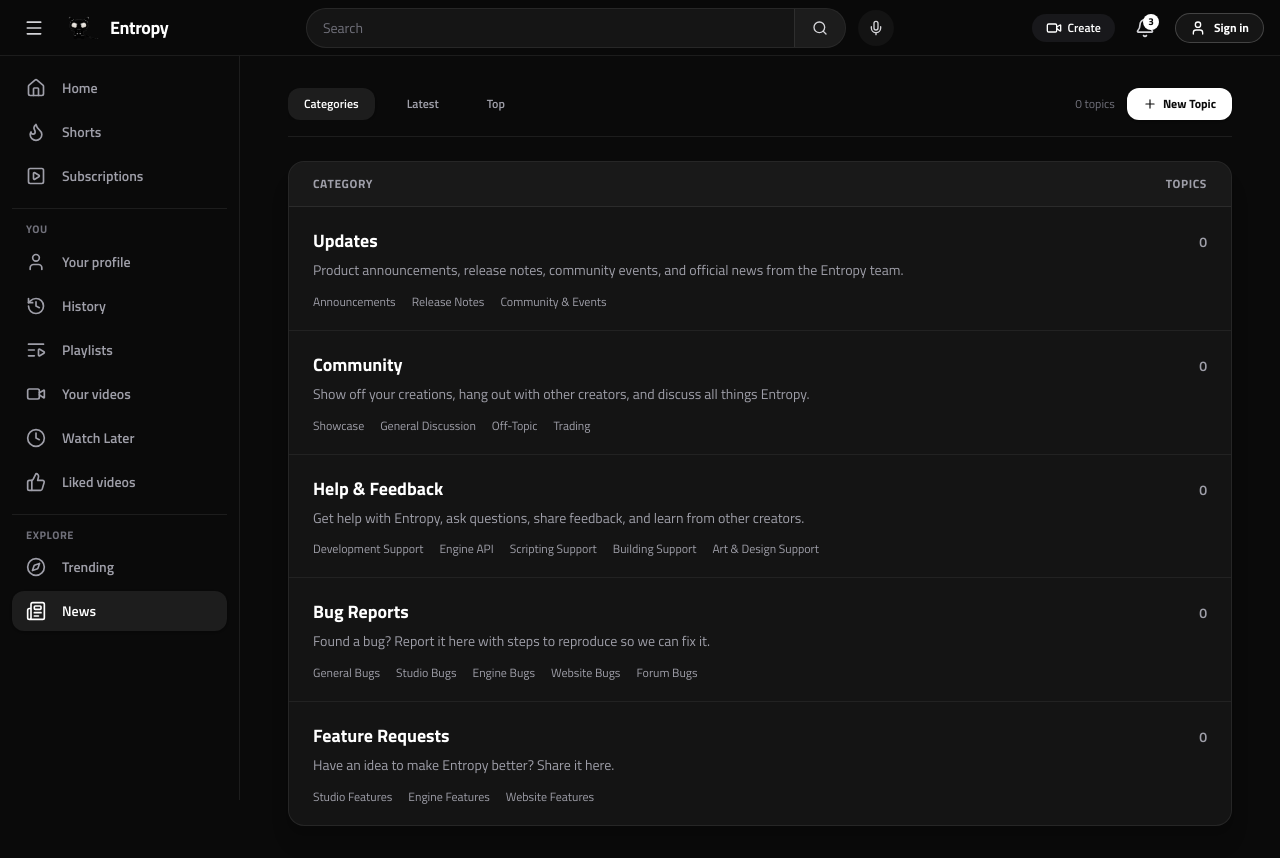
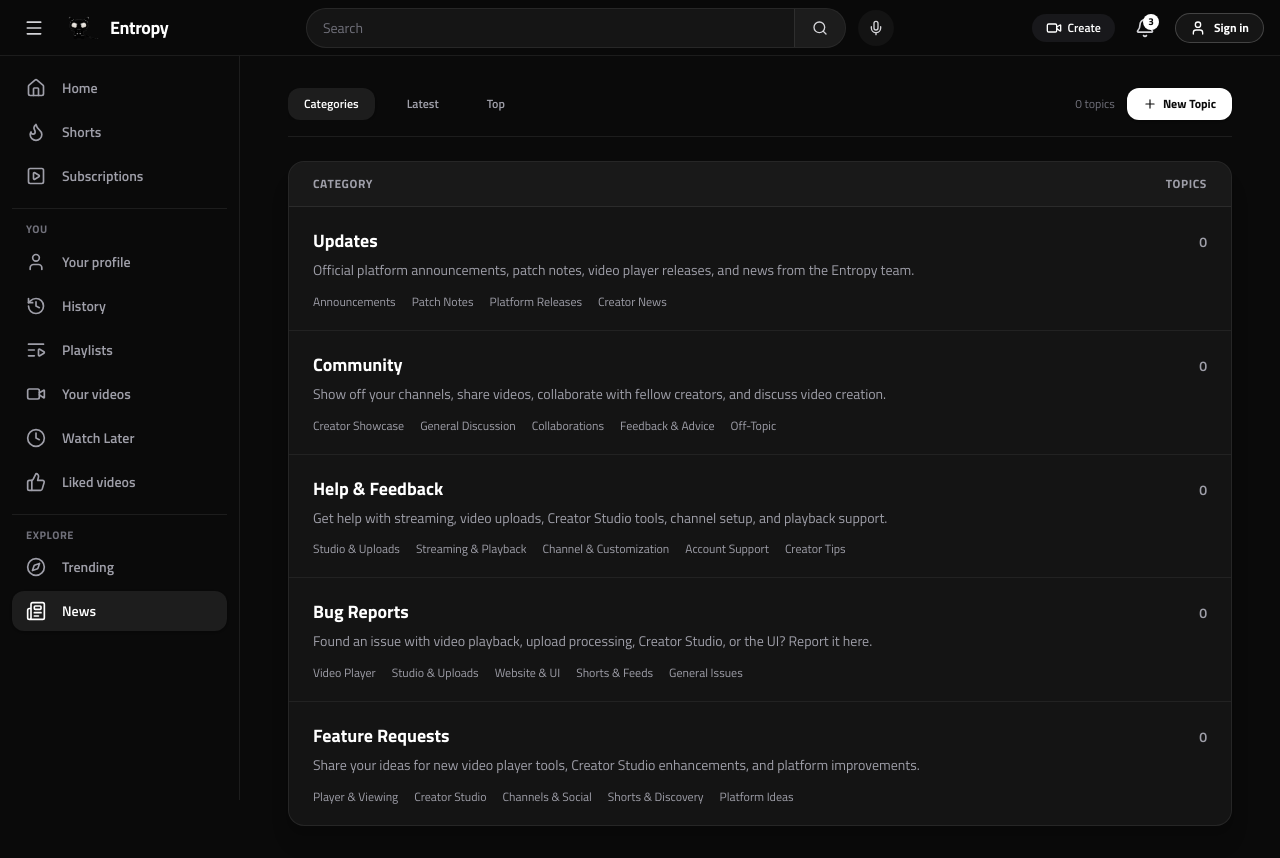
Before and after one commit to Pwooooo/..., a Next.js app: page /news in a window 1280 px wide. Built offline with nearby package versions, Linux system fonts and the light colour scheme.

Commit message:
feat(news): customize categories, tags, and descriptions specifically for Entropy video platform

```diff
--- a/src/app/news/page.tsx
+++ b/src/app/news/page.tsx
@@ -39,36 +39,36 @@ export const FORUM_CATEGORIES: DiscourseCategory[] = [
     id: "updates",
     name: "Updates",
     color: "#F1592A",
-    description: "Product announcements, release notes, community events, and official news from the Entropy team.",
-    subcategories: ["Announcements", "Release Notes", "Community & Events"],
+    description: "Official platform announcements, patch notes, video player releases, and news from the Entropy team.",
+    subcategories: ["Announcements", "Patch Notes", "Platform Releases", "Creator News"],
   },
   {
     id: "community",
     name: "Community",
     color: "#12A89D",
-    description: "Show off your creations, hang out with other creators, and discuss all things Entropy.",
-    subcategories: ["Showcase", "General Discussion", "Off-Topic", "Trading"],
+    description: "Show off your channels, share videos, collaborate with fellow creators, and discuss video creation.",
+    subcategories: ["Creator Showcase", "General Discussion", "Collaborations", "Feedback & Advice", "Off-Topic"],
   },
   {
     id: "help-feedback",
     name: "Help & Feedback",
     color: "#0E76BD",
-    description: "Get help with Entropy, ask questions, share feedback, and learn from other creators.",
-    subcategories: ["Development Support", "Engine API", "Scripting Support", "Building Support", "Art & Design Support"],
+    description: "Get help with streaming, video uploads, Creator Studio tools, channel setup, and playback support.",
+    subcategories: ["Studio & Uploads", "Streaming & Playback", "Channel & Customization", "Account Support", "Creator Tips"],
   },
   {
     id: "bug-reports",
     name: "Bug Reports",
     color: "#BF1A2F",
-    description: "Found a bug? Report it here with steps to reproduce so we can fix it.",
-    subcategories: ["General Bugs", "Studio Bugs", "Engine Bugs", "Website Bugs", "Forum Bugs"],
+    description: "Found an issue with video playback, upload processing, Creator Studio, or the UI? Report it here.",
+    subcategories: ["Video Player", "Studio & Uploads", "Website & UI", "Shorts & Feeds", "General Issues"],
   },
   {
     id: "feature-requests",
     name: "Feature Requests",
     color: "#3AB54A",
-    description: "Have an idea to make Entropy better? Share it here.",
-    subcategories: ["Studio Features", "Engine Features", "Website Features"],
+    description: "Share your ideas for new video player tools, Creator Studio enhancements, and platform improvements.",
+    subcategories: ["Player & Viewing", "Creator Studio", "Channels & Social", "Shorts & Discovery", "Platform Ideas"],
   },
 ];
 
@@ -646,7 +646,7 @@ export default function GlobalNewsPage() {
                     required
                     value={postText}
                     onChange={(e) => setPostText(e.target.value)}
-                    placeholder="Type topic content or announcement here..."
+                    placeholder="Write an announcement, start a discussion, or share an update with the Entropy community..."
                     className="w-full rounded-xl bg-[#0a0a0a] border border-white/[0.08] p-3 text-xs sm:text-sm text-white placeholder-zinc-500 outline-none focus:border-white/20 transition-colors resize-none leading-relaxed"
                   />
 
@@ -896,8 +896,8 @@ export default function GlobalNewsPage() {
                     <h3 className="text-base font-bold text-white mb-1">No topics posted yet</h3>
                     <p className="text-xs text-zinc-400 max-w-sm mb-4">
                       {user
-                        ? "Be the first to create a topic or share an update here!"
-                        : "Check back soon for updates and discussions."}
+                        ? "Be the first to post an announcement, report an issue, or start a discussion on Entropy!"
+                        : "Check back soon for community posts, announcements, and patch notes."}
                     </p>
                     {user && (
                       <button
```
